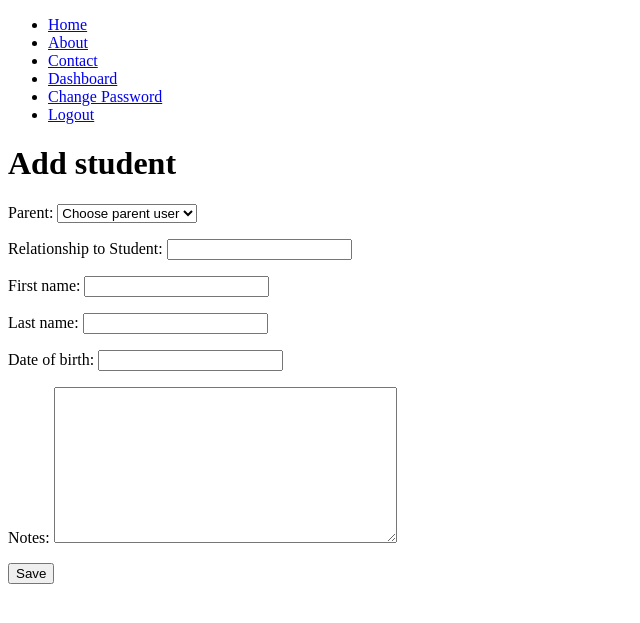
After one commit to johnraysimpson/stream-five-project, a Django app: page /staff/addstudent/ in a window 1280 px wide. The commit adds this page. Shown: the top 623 px of the page, without its empty margins (0-640 px from the left). Run offline with Django 3.2, Linux system fonts and the light colour scheme; the visitor is signed in with stand-in values (Sample User, id 1); data comes from the database, SQL or seed files in the repository.

Commit message:
added student model with form and view

```diff
--- a/staffuser/admin.py
+++ b/staffuser/admin.py
@@ -1,7 +1,8 @@
 from django.contrib import admin
-from .models import ParentProfile, TutorProfile, TutorSession
+from .models import ParentProfile, TutorProfile, TutorSession, Student
 # Register your models here.
 
 admin.site.register(ParentProfile)
 admin.site.register(TutorProfile)
 admin.site.register(TutorSession)
+admin.site.register(Student)
--- a/staffuser/forms.py
+++ b/staffuser/forms.py
@@ -5,7 +5,7 @@ from django import forms
 from datetime import datetime, date, timedelta
 from django.core.mail import send_mail
 from accounts.models import User
-from .models import ParentProfile, TutorProfile, TutorSession
+from .models import ParentProfile, TutorProfile, TutorSession, Student
 
 class ParentUserForm(forms.ModelForm):
     """Form for creating a parent user. Assigns a random password and an email is sent to the user with this information"""
@@ -116,6 +116,22 @@ class TutorSessionForm(forms.ModelForm):
 class TutorOccurrenceSessionForm(TutorSessionForm):
     """Form that includes occurrence field to TutorSessionForm"""
     OCCURRENCE_CHOICES = [('one_off', 'One Off'), ('weekly', 'Weekly')]
-    occurrence = forms.ChoiceField(choices=OCCURRENCE_CHOICES, widget=forms.RadioSelect)
+    occurrence = forms.ChoiceField(choices=OCCURRENCE_CHOICES, widget=forms.RadioSelect())
     class Meta(TutorSessionForm.Meta):
         fields = TutorSessionForm.Meta.fields + ('occurrence', )
+
+class StudentForm(forms.ModelForm):
+    """Form for creating a student"""
+    parent = forms.ModelChoiceField(queryset=None, empty_label="Choose parent user", required=True)
+    date_of_birth = forms.DateField(
+        widget=forms.DateInput(format='%d/%m/%Y'),
+        input_formats=('%d/%m/%Y', )
+        )
+    relationship = forms.CharField(label="Relationship to Student")
+    def __init__(self, *args, **kwargs):
+        self.request = kwargs.pop('request')
+        super(StudentForm, self).__init__(*args, **kwargs)
+        self.fields["parent"].queryset = ParentProfile.objects.filter(user__centre = self.request.user.centre)
+    class Meta:
+        model = Student
+        fields = ('parent', 'relationship', 'first_name', 'last_name', 'date_of_birth', 'notes')
--- a/staffuser/models.py
+++ b/staffuser/models.py
@@ -33,14 +33,6 @@ class TutorProfile(models.Model):
     def __str__(self):
         return u'{0} {1} ({2})'.format(self.first_name, self.last_name, self.user.centre)
 
-# class Student(models.Model):
-#     """Model for student information"""
-#     parent = models.ForeignKey(ParentProfile, on_delete=models.CASCADE)
-#     relationship = models.CharField(max_length=30)
-#     first_name = models.CharField(max_length=30)
-#     last_name = models.CharField(max_length=30)
-#       price_per_session = models.DecimalField(max_digits=4, decimal_places=2)
-
 class TutorSession(models.Model):
     """Model for session information"""
     tutor = models.ForeignKey(TutorProfile, on_delete=models.CASCADE)
@@ -52,3 +44,12 @@ class TutorSession(models.Model):
 
     def __str__(self):
         return u'{0}, {1}, {2}, {3}, {4}, {5}'.format(self.subject, self.tutor.first_name, self.tutor.user.centre.centre_name, self.day, self.time, self.date)
+
+class Student(models.Model):
+    """Model for student information"""
+    parent = models.ForeignKey(ParentProfile, on_delete=models.CASCADE)
+    relationship = models.CharField(max_length=30)
+    first_name = models.CharField(max_length=30)
+    last_name = models.CharField(max_length=30)
+    date_of_birth = models.DateField()
+    notes = models.TextField()
--- /dev/null
+++ b/staffuser/templates/add-student.html
@@ -0,0 +1,14 @@
+{% extends 'base.html' %}
+
+{% block title %}Add Student{% endblock %}
+
+{% block content %}
+
+<h1>Add student</h1>
+<form method='POST'>
+    {% csrf_token %}
+    {{ student_form.as_p }}
+    <input type='submit' value='Save' />
+</form>
+
+{% endblock %}
--- a/staffuser/templates/staff-dashboard.html
+++ b/staffuser/templates/staff-dashboard.html
@@ -24,6 +24,10 @@
         <div>
             <a href="{% url 'staffuser:add-session' %}">Add A Session</a>
         </div>
+
+        <div>
+            <a href="{% url 'staffuser:add-student' %}">Add A Student</a>
+        </div>
     {% else %}
         <p>You do not have the permissions to view this page</p>
     {% endif %}
--- a/staffuser/urls.py
+++ b/staffuser/urls.py
@@ -5,6 +5,7 @@ from .views import (staff_dashboard_view,
                     add_tutor_view,
                     add_tutor_profile_view,
                     add_tutor_session_view,
+                    add_student_view,
                     )
 
 app_name = 'staffuser'
@@ -15,5 +16,6 @@ urlpatterns = [
     path('addparent/<parentuser_id>/', add_parent_profile_view, name="add-parent-profile"),
     path('addtutor/', add_tutor_view, name="add-tutor"),
     path('addtutor/<tutoruser_id>/', add_tutor_profile_view, name="add-tutor-profile"),
-    path('addtutorsession/', add_tutor_session_view, name='add-session')
+    path('addtutorsession/', add_tutor_session_view, name='add-session'),
+    path('addstudent/', add_student_view, name='add-student')
     ]
--- a/staffuser/views.py
+++ b/staffuser/views.py
@@ -1,7 +1,7 @@
 from django.shortcuts import render, redirect, reverse
 from django.contrib import messages
 from datetime import datetime, date, timedelta
-from .forms import ParentUserForm, ParentProfileForm, TutorUserForm, TutorProfileForm, TutorOccurrenceSessionForm
+from .forms import ParentUserForm, ParentProfileForm, TutorUserForm, TutorProfileForm, TutorOccurrenceSessionForm, StudentForm
 from accounts.models import User
 from .models import TutorSession
 
@@ -69,7 +69,6 @@ def add_tutor_session_view(request):
 
         return date(year, 8, 1)
 
-
     tutor_session_form = TutorOccurrenceSessionForm(request.POST or None)
     if tutor_session_form.is_valid():
         if tutor_session_form.cleaned_data['occurrence'] == 'weekly':
@@ -86,3 +85,14 @@ def add_tutor_session_view(request):
             tutor_session_form.save()
         tutor_session_form = TutorOccurrenceSessionForm()
     return render(request, 'add-tutor-session.html', {'tutor_session_form': tutor_session_form})
+
+def add_student_view(request):
+    """Renders add student page and form"""
+    if request.method == 'POST':
+        student_form = StudentForm(request.POST, request=request)
+        if student_form.is_valid():
+            student_form.save()
+            student_form = StudentForm(request=request)
+    else:
+        student_form = StudentForm(request=request)
+    return render(request, 'add-student.html', {'student_form': student_form})
```
Also changed, not shown: staffuser/migrations/0007_student.py (added).
